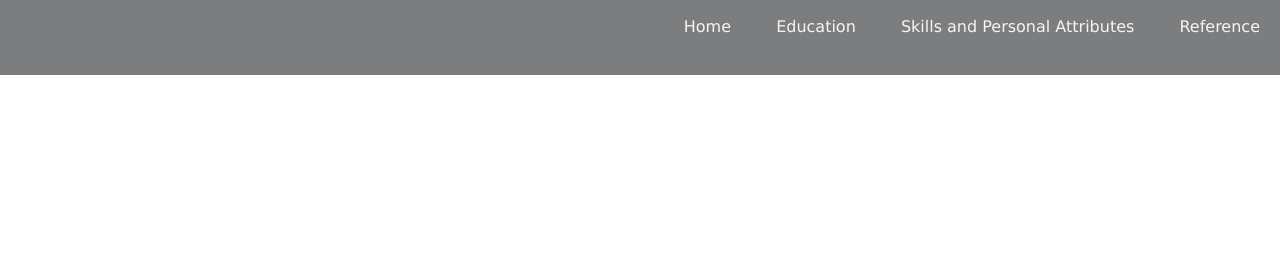
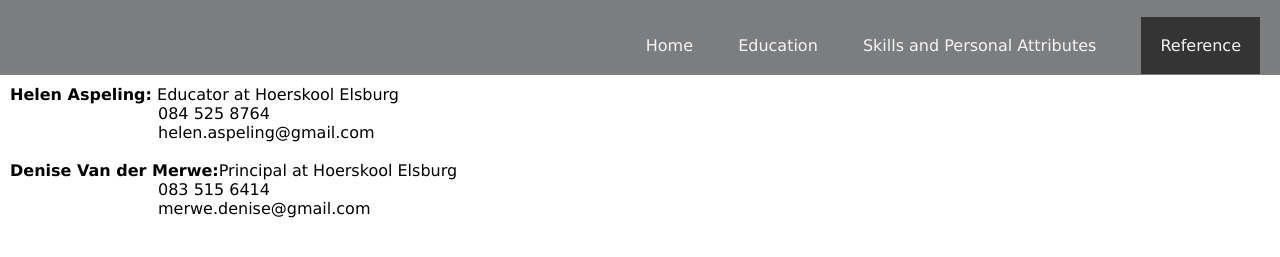
Before and after one commit to Thato50/Final-Portfolio, a plain HTML site: page ref.HTML in a window 1280 px wide. Shown: the part 115-372 px from the top of the page. Drawn offline with nearby package versions, Linux system fonts and the light colour scheme.

Commit message:
Added references

```diff
--- a/ref.CSS
+++ b/ref.CSS
@@ -15,5 +15,7 @@ a{text-decoration: none;
     color: #f5f5f5;}
 a:hover{background-color: #343435;
     padding: 5px;}
-.skill{background-color: #343435;
+.ref{background-color: #343435;
     padding: 19px;}
+.names{margin: 10px;}
+.HA{margin-left: 148px;}
--- a/ref.HTML
+++ b/ref.HTML
@@ -3,9 +3,9 @@
     <head>
         <meta charset="UTF-8">
         <meta name="viewpoint" content="width=device-width, initial-scale=1.0">
-        <link rel="stylesheet" href="style.CSS">
+        <link rel="stylesheet" href="ref.CSS">
         <link rel="stylesheet" href="https://fonts.googleapis.com/css2?family=Material+Symbols+Outlined:opsz,wght,FILL,GRAD@20..48,100..700,0..1,-50..200&icon_names=all" />
-        <title>Home</title>
+        <title>Reference</title>
 
     </head>
     <body>
@@ -23,10 +23,24 @@
                         <ul type="none">
                             <li><a href="index.HTML">Home</a></li>
                             <li><a href="edu.HTML">Education</a></li>
-                            <li class="skill">Skills and Personal Attributes</li>
-                            <li>Reference</li>
+                            <li><a href="skill.HTML">Skills and Personal Attributes</a></li>
+                            <li class="ref"><a href="ref.HTML">Reference</a></li>
                         </ul>
                     </div>
                 </nav>
             </div>
         </header>
+        <div class="names">
+                <p><b>Helen Aspeling:</b> Educator at Hoerskool Elsburg</p>
+                <div class="HA">
+                    <p>084 525 8764</p>
+                    <p>helen.aspeling@gmail.com</p>
+                </div><br>
+                <p><b>Denise Van der Merwe:</b>Principal at Hoerskool Elsburg</p>
+                <div class="HA">
+                    <p>083 515 6414</p>
+                    <p>merwe.denise@gmail.com</p>
+                </div>
+
+
+        </div>
```
